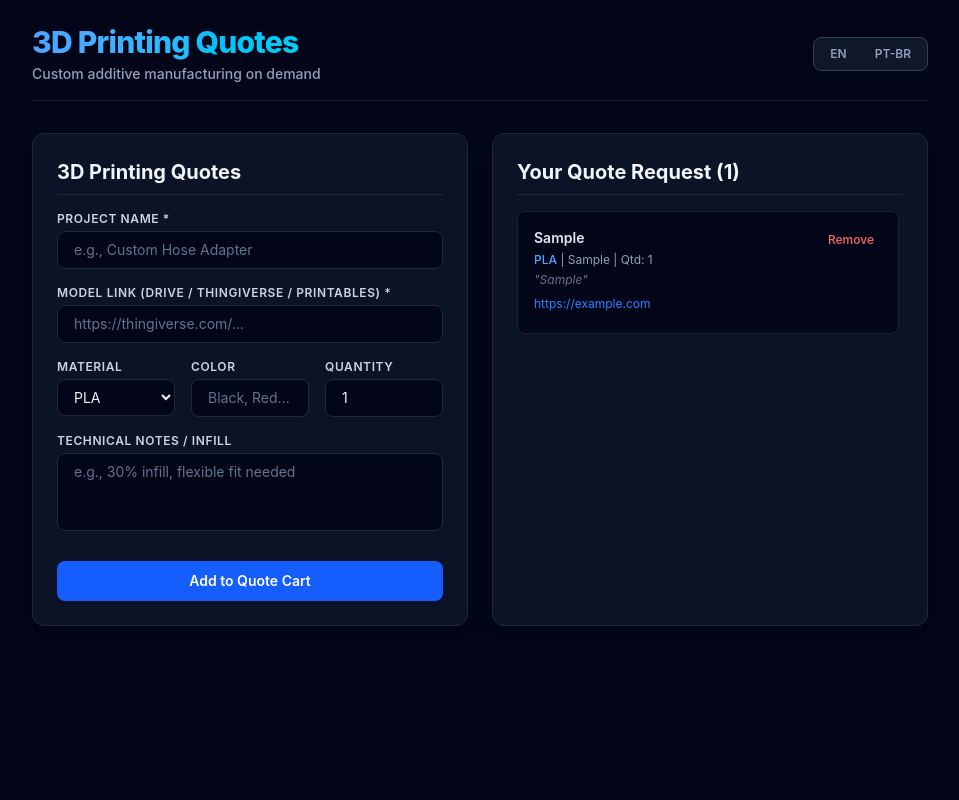
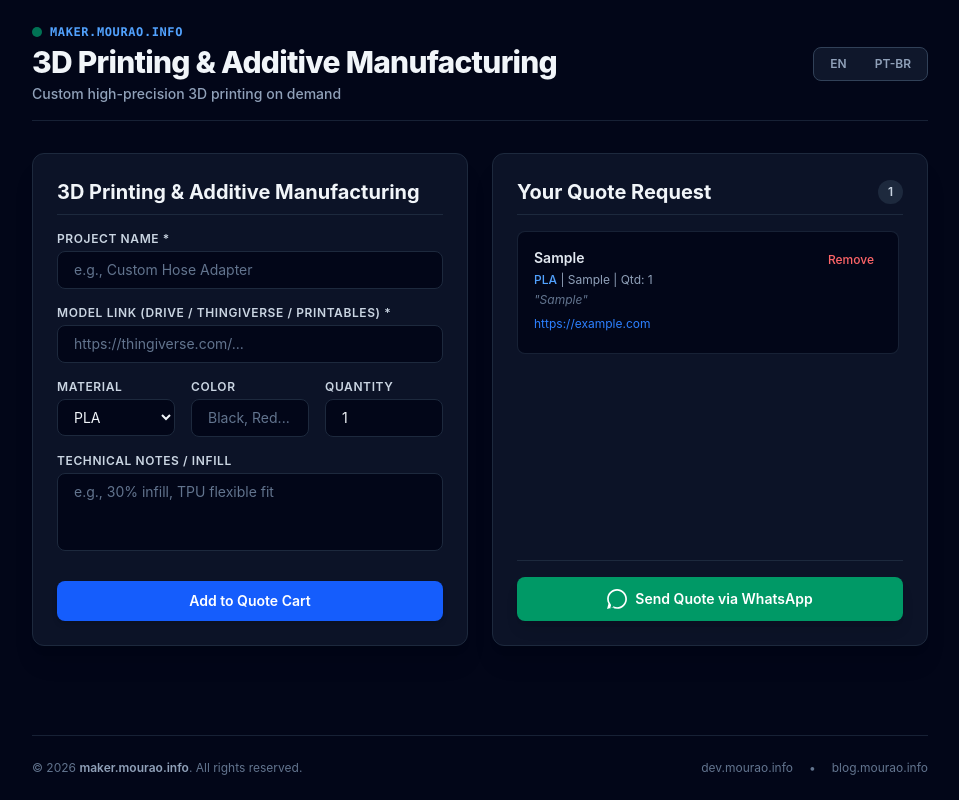
Before and after one commit to devmourao/orcamento-3d, a React (Vite) app: page / in a window 1280 px wide. Both pictures are taken after typing "Sample", "https://example.com", "Sample", "Sample" into the empty fields and a click on the button "Add to Quote Cart". Shown: the whole page, without its empty margins (160-1119 px from the left). Built offline with nearby package versions, Linux system fonts and the light colour scheme.

Commit message:
feat: complete CartList integration with WhatsApp checkout and empty state visual

```diff
--- a/src/App.tsx
+++ b/src/App.tsx
@@ -1,31 +1,24 @@
-import { useTranslation } from 'react-i18next';
-import { LanguageSwitcher } from './components/LanguageSwitcher';
 import { OrderForm } from './components/OrderForm';
 import { CartList } from './components/CartList';
+import { Header } from './components/Header';
+import { Footer } from './components/Footer';
 import { useCart } from './hooks/useCart';
 
 function App() {
-  const { t } = useTranslation();
   const { items, addItem, removeItem } = useCart();
 
   return (
-    <div className="min-h-screen bg-slate-950 text-slate-100 flex flex-col items-center justify-start p-6 antialiased">
-      <header className="w-full max-w-4xl flex items-center justify-between mb-8 pb-4 border-b border-slate-800/80">
-        <div>
-          <h1 className="text-3xl font-extrabold tracking-tight bg-gradient-to-r from-blue-400 to-cyan-400 bg-clip-text text-transparent">
-            {t('header.title')}
-          </h1>
-          <p className="text-sm font-medium text-slate-400 mt-1">
-            {t('header.subtitle')}
-          </p>
-        </div>
-        <LanguageSwitcher />
-      </header>
+    <div className="min-h-screen bg-slate-950 text-slate-100 flex flex-col items-center justify-between p-6 antialiased">
+      <div className="w-full max-w-4xl flex flex-col items-center">
+        <Header />
 
-      <main className="w-full max-w-4xl grid grid-cols-1 md:grid-cols-2 gap-6">
-        <OrderForm onAddItem={addItem} />
-        <CartList items={items} onRemoveItem={removeItem} />
-      </main>
+        <main className="w-full grid grid-cols-1 md:grid-cols-2 gap-6">
+          <OrderForm onAddItem={addItem} />
+          <CartList items={items} onRemoveItem={removeItem} />
+        </main>
+      </div>
+
+      <Footer />
     </div>
   );
 }
--- a/src/components/CartList.tsx
+++ b/src/components/CartList.tsx
@@ -1,6 +1,7 @@
 import React from 'react';
 import { useTranslation } from 'react-i18next';
 import type { PrintItem } from '../types/order';
+import  { generateWhatsAppUrl } from '../utils/whatsapp';
 
 interface CartListProps {
   items: PrintItem[];
@@ -10,24 +11,27 @@ interface CartListProps {
 export const CartList: React.FC<CartListProps> = ({ items, onRemoveItem }) => {
   const { t } = useTranslation();
 
-  if (items.length === 0) {
-    return (
-      <section className="bg-slate-900/60 p-6 rounded-xl border border-slate-800 flex flex-col items-center justify-center min-h-[300px]">
-        <p className="text-slate-500 text-sm font-medium">
-          {t('cart.empty')}
-        </p>
-      </section>
-    );
-  }
+  const whatsappUrl = items.length > 0 ? generateWhatsAppUrl(items, t('whatsapp.greeting')) : '#';
 
   return (
-    <section className="bg-slate-900/80 p-6 rounded-xl border border-slate-800 shadow-xl flex flex-col justify-between">
+    <section className="bg-slate-900/80 p-6 rounded-xl border border-slate-800 shadow-xl flex flex-col justify-between min-h-[380px]">
       <div>
-        <h2 className="text-xl font-bold text-slate-100 mb-4 border-b border-slate-800 pb-2">
-          {t('cart.title')} ({items.length})
+        <h2 className="text-xl font-bold text-slate-100 mb-4 border-b border-slate-800 pb-2 flex items-center justify-between">
+          <span>{t('cart.title')}</span>
+          <span className="text-xs bg-slate-800 text-slate-300 px-2.5 py-1 rounded-full font-semibold">
+            {items.length}
+          </span>
         </h2>
 
-        <ul className="space-y-3 max-h-[400px] overflow-y-auto pr-1">
+        {items.length === 0 ? (
+          <div className="flex flex-col items-center justify-center py-16 text-slate-500">
+            <svg className="w-12 h-12 mb-3 text-slate-700" fill="none" stroke="currentColor" viewBox="0 0 24 24">
+              <path strokeLinecap="round" strokeLinejoin="round" strokeWidth={1.5} d="M16 11V7a4 4 0 00-8 0v4M5 9h14l1 12H4L5 9z" />
+            </svg>
+            <p className="text-sm font-medium">{t('cart.empty')}</p>
+          </div>
+        ) : (
+          <ul className="space-y-3 max-h-[320px] overflow-y-auto pr-1">
             {items.map((item) => (
               <li
                 key={item.id}
@@ -58,14 +62,31 @@ export const CartList: React.FC<CartListProps> = ({ items, onRemoveItem }) => {
                 <button
                   type="button"
                   onClick={() => onRemoveItem(item.id)}
-                className="text-xs text-red-400 hover:text-red-300 font-medium px-2 py-1 rounded hover:bg-red-500/10 transition-colors"
+                  className="text-xs text-red-400 hover:text-red-300 font-medium px-2 py-1 rounded hover:bg-red-500/10 transition-colors cursor-pointer"
                 >
                   {t('cart.removeItem')}
                 </button>
               </li>
             ))}
           </ul>
+        )}
       </div>
+
+      {items.length > 0 && (
+        <div className="mt-6 pt-4 border-t border-slate-800">
+          <a
+            href={whatsappUrl}
+            target="_blank"
+            rel="noopener noreferrer"
+            className="w-full bg-emerald-600 hover:bg-emerald-500 active:bg-emerald-700 text-white font-semibold py-3 px-4 rounded-lg transition-colors text-sm shadow-lg flex items-center justify-center gap-2 cursor-pointer"
+          >
+            <svg className="w-5 h-5 fill-current" viewBox="0 0 24 24">
+              <path d="M.057 24l1.687-6.163c-1.041-1.804-1.588-3.849-1.587-5.946.003-6.556 5.338-11.891 11.893-11.891 3.181.001 6.167 1.24 8.413 3.488 2.245 2.248 3.481 5.236 3.48 8.414-.003 6.557-5.338 11.892-11.893 11.892-1.99-.001-3.951-.5-5.688-1.448l-6.305 1.654zm6.597-3.807c1.676.995 3.276 1.591 5.392 1.592 5.448 0 9.886-4.434 9.889-9.885.002-5.462-4.415-9.89-9.881-9.892-5.452 0-9.887 4.434-9.889 9.884-.001 2.225.651 3.891 1.746 5.634l.999 1.594-1.052 3.849 3.951-1.036 1.005.626z" />
+            </svg>
+            {t('cart.checkoutWhatsApp')}
+          </a>
+        </div>
+      )}
     </section>
   );
 };
--- /dev/null
+++ b/src/components/Footer.tsx
@@ -0,0 +1,43 @@
+import React from 'react';
+import { useTranslation } from 'react-i18next';
+
+export const Footer: React.FC = () => {
+  const { t } = useTranslation();
+
+  return (
+    <footer className="w-full max-w-4xl mt-12 pt-6 border-t border-slate-800/80 text-xs text-slate-500 flex flex-col md:flex-row items-center justify-between gap-4">
+      <p>
+        © {new Date().getFullYear()}{' '}
+        <a
+          href="https://maker.mourao.info"
+          target="_blank"
+          rel="noopener noreferrer"
+          className="text-slate-400 hover:text-blue-400 transition-colors font-semibold"
+        >
+          maker.mourao.info
+        </a>
+        . {t('footer.rights')}
+      </p>
+
+      <div className="flex items-center gap-4">
+        <a
+          href="https://dev.mourao.info"
+          target="_blank"
+          rel="noopener noreferrer"
+          className="hover:text-slate-300 transition-colors"
+        >
+          dev.mourao.info
+        </a>
+        <span>•</span>
+        <a
+          href="https://blog.mourao.info"
+          target="_blank"
+          rel="noopener noreferrer"
+          className="hover:text-slate-300 transition-colors"
+        >
+          blog.mourao.info
+        </a>
+      </div>
+    </footer>
+  );
+};
--- /dev/null
+++ b/src/components/Header.tsx
@@ -0,0 +1,28 @@
+import React from 'react';
+import { useTranslation } from 'react-i18next';
+import { LanguageSwitcher } from './LanguageSwitcher';
+
+export const Header: React.FC = () => {
+  const { t } = useTranslation();
+
+  return (
+    <header className="w-full max-w-4xl flex flex-col md:flex-row items-start md:items-center justify-between mb-8 pb-4 border-b border-slate-800/80 gap-4">
+      <div>
+        <div className="flex items-center gap-2 mb-1">
+          <span className="inline-block w-2.5 h-2.5 rounded-full bg-emerald-500 animate-pulse" />
+          <span className="text-xs font-mono font-bold tracking-wider text-blue-400 uppercase">
+            {t('header.brand')}
+          </span>
+        </div>
+        <h1 className="text-3xl font-extrabold tracking-tight text-slate-100">
+          {t('header.title')}
+        </h1>
+        <p className="text-sm font-medium text-slate-400 mt-1">
+          {t('header.subtitle')}
+        </p>
+      </div>
+
+      <LanguageSwitcher />
+    </header>
+  );
+};
--- a/src/i18n/locales/en.json
+++ b/src/i18n/locales/en.json
@@ -1,7 +1,8 @@
 {
   "header": {
-    "title": "3D Printing Quotes",
-    "subtitle": "Custom additive manufacturing on demand"
+    "brand": "maker.mourao.info",
+    "title": "3D Printing & Additive Manufacturing",
+    "subtitle": "Custom high-precision 3D printing on demand"
   },
   "form": {
     "projectName": "Project Name",
@@ -11,7 +12,7 @@
     "color": "Color",
     "quantity": "Quantity",
     "notes": "Technical Notes / Infill",
-    "notesPlaceholder": "e.g., 30% infill, flexible fit needed",
+    "notesPlaceholder": "e.g., 30% infill, TPU flexible fit",
     "submit": "Add to Quote Cart"
   },
   "cart": {
@@ -21,6 +22,10 @@
     "removeItem": "Remove"
   },
   "whatsapp": {
-    "greeting": "Hello! I would like to request a quote for the following 3D print items:"
+    "greeting": "Hello! I would like to request a 3D printing quote via maker.mourao.info for the following items:"
+  },
+  "footer": {
+    "rights": "All rights reserved.",
+    "ecosystem": "Part of the Mourão Digital Ecosystem"
   }
 }
--- a/src/i18n/locales/pt-BR.json
+++ b/src/i18n/locales/pt-BR.json
@@ -1,7 +1,8 @@
 {
   "header": {
-    "title": "Orçamentos de Impressão 3D",
-    "subtitle": "Manufatura aditiva sob medida"
+    "brand": "maker.mourao.info",
+    "title": "Impressão 3D & Manufatura Aditiva",
+    "subtitle": "Impressão 3D sob medida de alta precisão"
   },
   "form": {
     "projectName": "Nome do Projeto",
@@ -11,7 +12,7 @@
     "color": "Cor",
     "quantity": "Quantidade",
     "notes": "Observações Técnicas / Preenchimento",
-    "notesPlaceholder": "Ex: 30% de preenchimento, encaixe flexível",
+    "notesPlaceholder": "Ex: 30% de preenchimento, encaixe flexível em TPU",
     "submit": "Adicionar ao Orçamento"
   },
   "cart": {
@@ -21,6 +22,10 @@
     "removeItem": "Remover"
   },
   "whatsapp": {
-    "greeting": "Olá! Gostaria de solicitar um orçamento para os seguintes itens de impressão 3D:"
+    "greeting": "Olá! Gostaria de solicitar um orçamento de impressão 3D via maker.mourao.info para os seguintes itens:"
+  },
+  "footer": {
+    "rights": "Todos os direitos reservados.",
+    "ecosystem": "Integrante do Ecossistema Digital Mourão"
   }
 }
--- /dev/null
+++ b/src/utils/whatsapp.ts
@@ -0,0 +1,28 @@
+import type { PrintItem } from '../types/order';
+
+
+const WHATSAPP_PHONE_NUMBER = '5599984398313';
+
+export const generateWhatsAppUrl = (
+  items: PrintItem[],
+  greeting: string
+): string => {
+  if (items.length === 0) return '#';
+
+  let message = `${greeting}\n\n`;
+
+  items.forEach((item, index) => {
+    message += `*Item ${index + 1}: ${item.projectName}*\n`;
+    message += `• *Material:* ${item.material}\n`;
+    message += `• *Color:* ${item.color}\n`;
+    message += `• *Quantity:* ${item.quantity}\n`;
+    message += `• *File:* ${item.fileUrl}\n`;
+    if (item.notes) {
+      message += `• *Notes:* ${item.notes}\n`;
+    }
+    message += `\n`;
+  });
+
+  const encodedMessage = encodeURIComponent(message);
+  return `https://wa.me/${WHATSAPP_PHONE_NUMBER}?text=${encodedMessage}`;
+};
```
Lines whose indentation alone changed are shown as unchanged.
